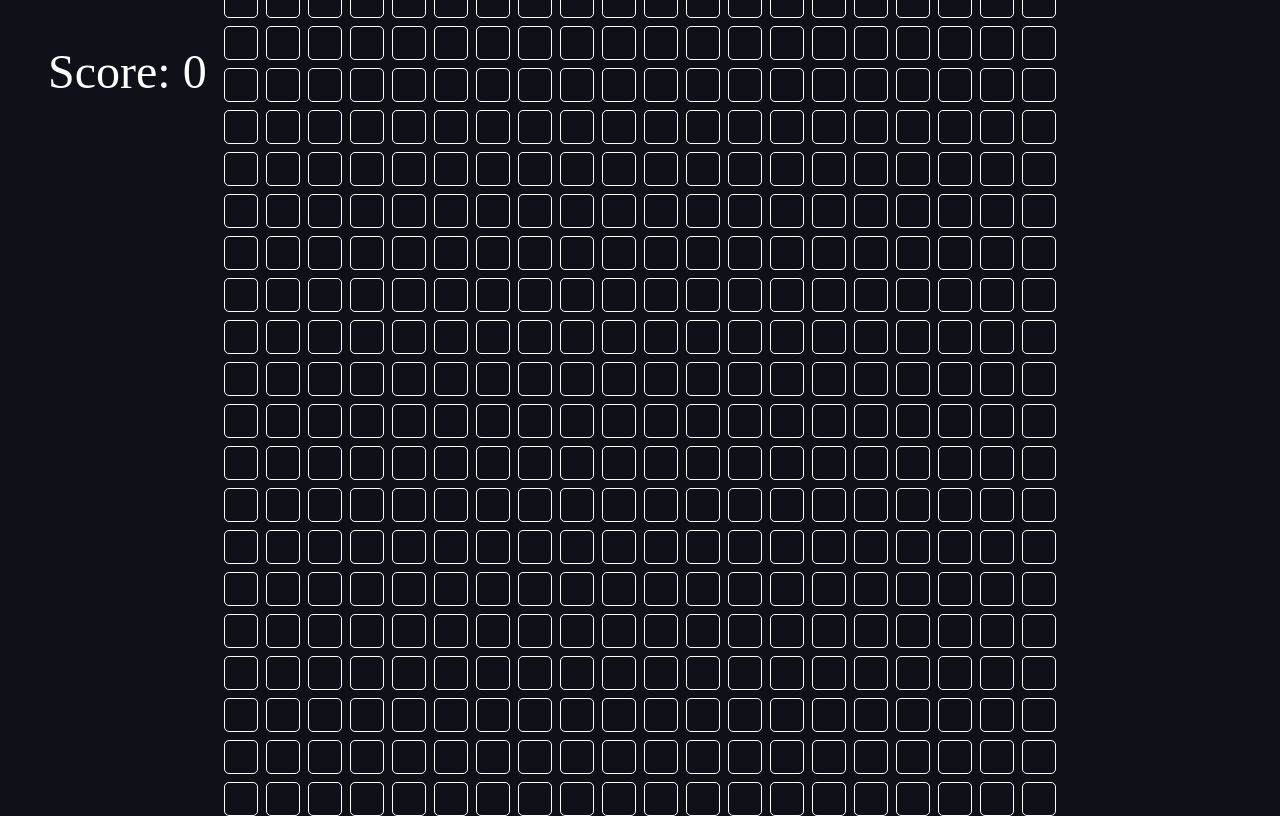
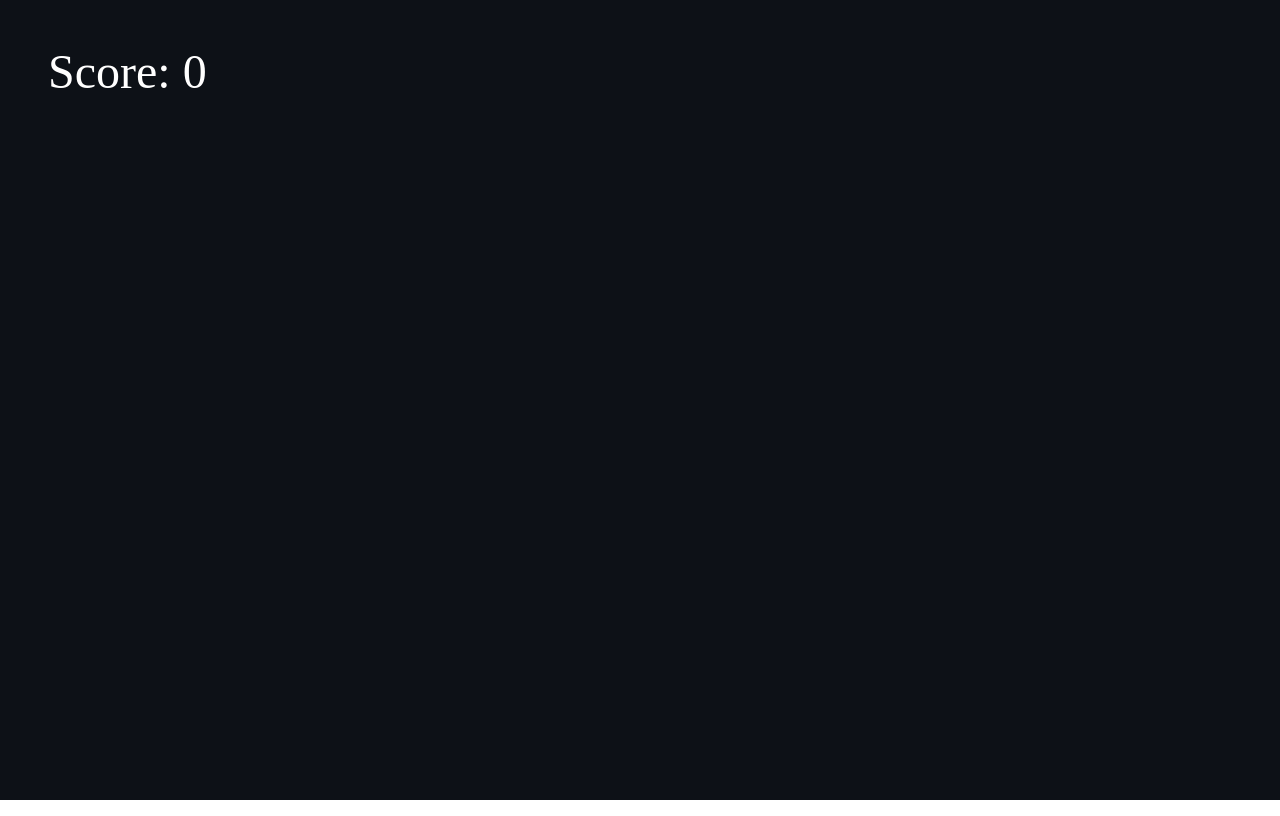
Before and after one commit to Zeldoriz/Snakes, a React (Vite) app: page / in a window 1280 px wide. Built offline with nearby package versions, Linux system fonts and the light colour scheme.

Commit message:
Added pause and resume overlay

```diff
--- a/src/App.jsx
+++ b/src/App.jsx
@@ -1,4 +1,4 @@
-import "./App.css";
+import styles from "./App.module.css";
 import Board from "./components/Board/Board";
 import GameContext from "./contexts/GameContext";
 import { useState } from "react";
@@ -8,9 +8,11 @@ function App() {
 
   return (
     <>
-      <GameContext.Provider value={{ gameScore: gameScore, setGameScore: setGameScore }}>
-        <Board />
-      </GameContext.Provider>
+      <div className={styles.appContainer}>
+        <GameContext.Provider value={{ gameScore: gameScore, setGameScore: setGameScore }}>
+          <Board />
+        </GameContext.Provider>
+      </div>
     </>
   );
 }
--- /dev/null
+++ b/src/App.module.css
@@ -0,0 +1,3 @@
+.appContainer {
+  background-color: var(--background-color);
+}
--- a/src/components/Board/Board.jsx
+++ b/src/components/Board/Board.jsx
@@ -4,6 +4,7 @@ import { useEffect, useState, useRef, useContext, useMemo } from "react";
 import Tile from "../Tile/Tile";
 import styles from "./Board.module.css";
 import GameContext from "../../contexts/GameContext";
+import PauseOverlay from "../PauseOverlay/PauseOverlay";
 
 const Board = () => {
   // useContext to access GameContext which stores global game values
@@ -278,18 +279,24 @@ const Board = () => {
   }, []);
 
   //Debugging function to log the current state of the board
-  const handleClick = () => {
+  const handlePause = () => {
     console.log(gameStatus);
-    restartGame();
+    // restartGame();
+    setGameStatus("paused");
     console.log(gameStatus);
   };
 
   return (
     <>
+      <PauseOverlay setGameStatus={setGameStatus} gameStatus={gameStatus} />
       <div className={styles.gameScore}>Score: {gameScore}</div>
       <div id={styles.boardContainer}>
-        <div id={styles.board} onClick={handleClick}>
-          {gameStatus === "gameover" ? <h1>Game Over</h1> /*Replace h1 element with a gameover prompt*/ : tiles}
+        <div id={styles.board}>
+          {gameStatus === "starting" ? null : (
+            <div className={styles.tiles} onClick={handlePause}>
+              {tiles}{" "}
+            </div>
+          )}
         </div>
       </div>
     </>
--- a/src/components/Board/Board.module.css
+++ b/src/components/Board/Board.module.css
@@ -6,7 +6,7 @@
   align-items: center;
 }
 
-#board {
+.tiles {
   margin: 1em;
   display: grid;
   grid-template-columns: repeat(20, 1fr);
--- /dev/null
+++ b/src/components/PauseOverlay/PauseOverlay.jsx
@@ -0,0 +1,26 @@
+/* eslint-disable react/prop-types */
+import { useMemo } from "react";
+import styles from "./PauseOverlay.module.css";
+
+const PauseOverlay = ({ gameStatus, setGameStatus }) => {
+  const overlayDisplay = useMemo(() => {
+    return gameStatus === "paused" ? styles.overlayVisible : styles.overlayHidden;
+  }, [gameStatus]);
+
+  const handleResume = () => {
+    setGameStatus("running");
+  };
+
+  return (
+    <>
+      <div className={`${styles.overlayContainer} ${overlayDisplay}`} onClick={handleResume}>
+        <div className={styles.pauseOverlay}>
+          <span>Game Paused</span>
+          <span>Click anywhere to continue!</span>
+        </div>
+      </div>
+    </>
+  );
+};
+
+export default PauseOverlay;
--- /dev/null
+++ b/src/components/PauseOverlay/PauseOverlay.module.css
@@ -0,0 +1,31 @@
+.overlayContainer {
+  width: 100vw;
+  height: 100vh;
+  display: flex;
+  justify-content: center;
+  align-items: center;
+  background-color: rgba(0, 0, 0, 0.7);
+  position: fixed;
+  z-index: 10;
+}
+
+.overlayHidden {
+  display: none;
+}
+
+.overlayVisible {
+  display: flex;
+}
+
+.pauseOverlay {
+  border-radius: 10px;
+  box-shadow: 0 0 3px 5px rgba(0, 0, 0, 0.5);
+  color: whitesmoke;
+  background-color: var(--background-color);
+  width: 30%;
+  height: 30%;
+  display: flex;
+  flex-direction: column;
+  justify-content: center;
+  align-items: center;
+}
--- a/src/components/Tile/Tile.jsx
+++ b/src/components/Tile/Tile.jsx
@@ -1,7 +1,7 @@
 /* eslint-disable no-unused-vars */
 /* eslint-disable react/prop-types */
 import styles from "./Tile.module.css";
-const Tile = ({ x, y, isActive, isFood }) => {
+const Tile = ({ isActive, isFood }) => {
   return (
     <>
       {isActive ? (
--- a/src/index.css
+++ b/src/index.css
@@ -126,5 +126,5 @@ table {
 /* Custom CSS */
 
 :root {
-  background-color: rgb(13, 17, 23);
+  --background-color: rgb(13, 17, 23);
 }
```
Also changed, not shown: src/App.css (deleted).
